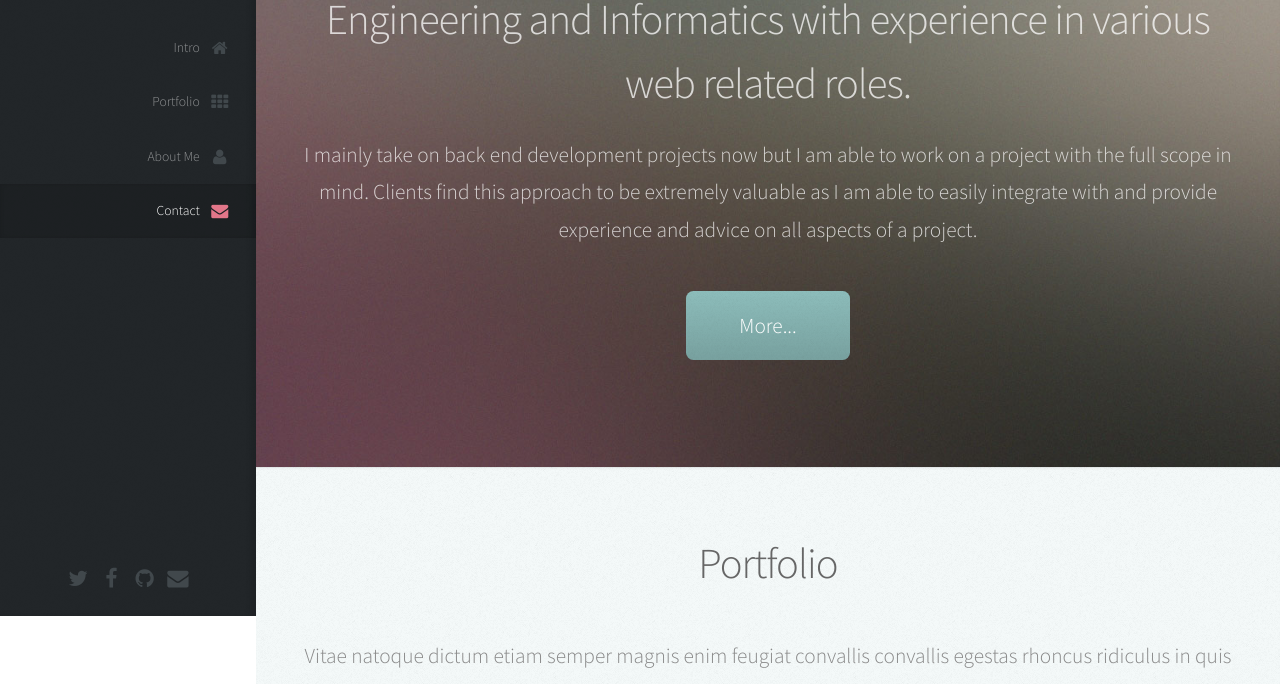
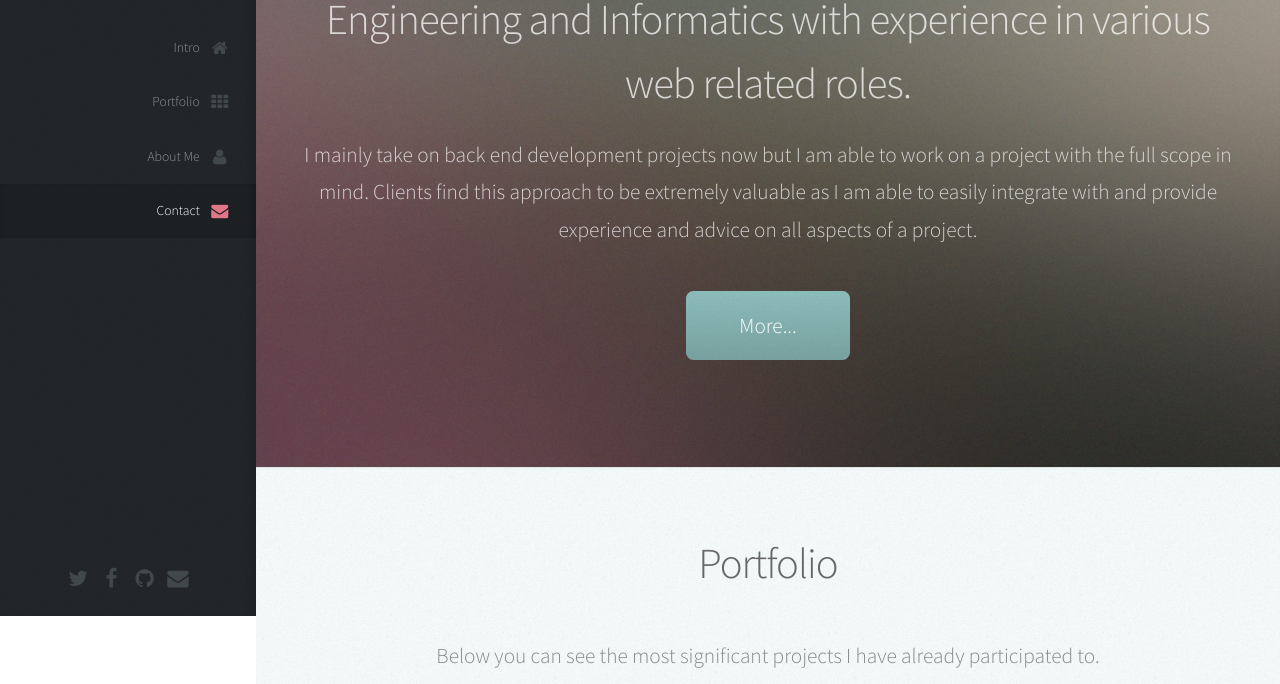
Before and after one commit to gkonstantina/gkonstantina.github.io, a plain HTML site: page index.html in a window 1280 px wide. Shown: the part 184-868 px from the top of the page. Drawn offline with Linux system fonts and the light colour scheme.

Commit message:
changed portfolio introduction text

```diff
--- a/index.html
+++ b/index.html
@@ -109,10 +109,7 @@
 								<h2>Portfolio</h2>
 							</header>
 
-							<p>Vitae natoque dictum etiam semper magnis enim feugiat convallis convallis
-							egestas rhoncus ridiculus in quis risus amet curabitur tempor orci penatibus.
-							Tellus erat mauris ipsum fermentum etiam vivamus eget. Nunc nibh morbi quis
-							fusce hendrerit lacus ridiculus.</p>
+							<p>Below you can see the most significant projects I have already participated to.</p>
 
 							<div class="row">
 								<div class="4u">
```
